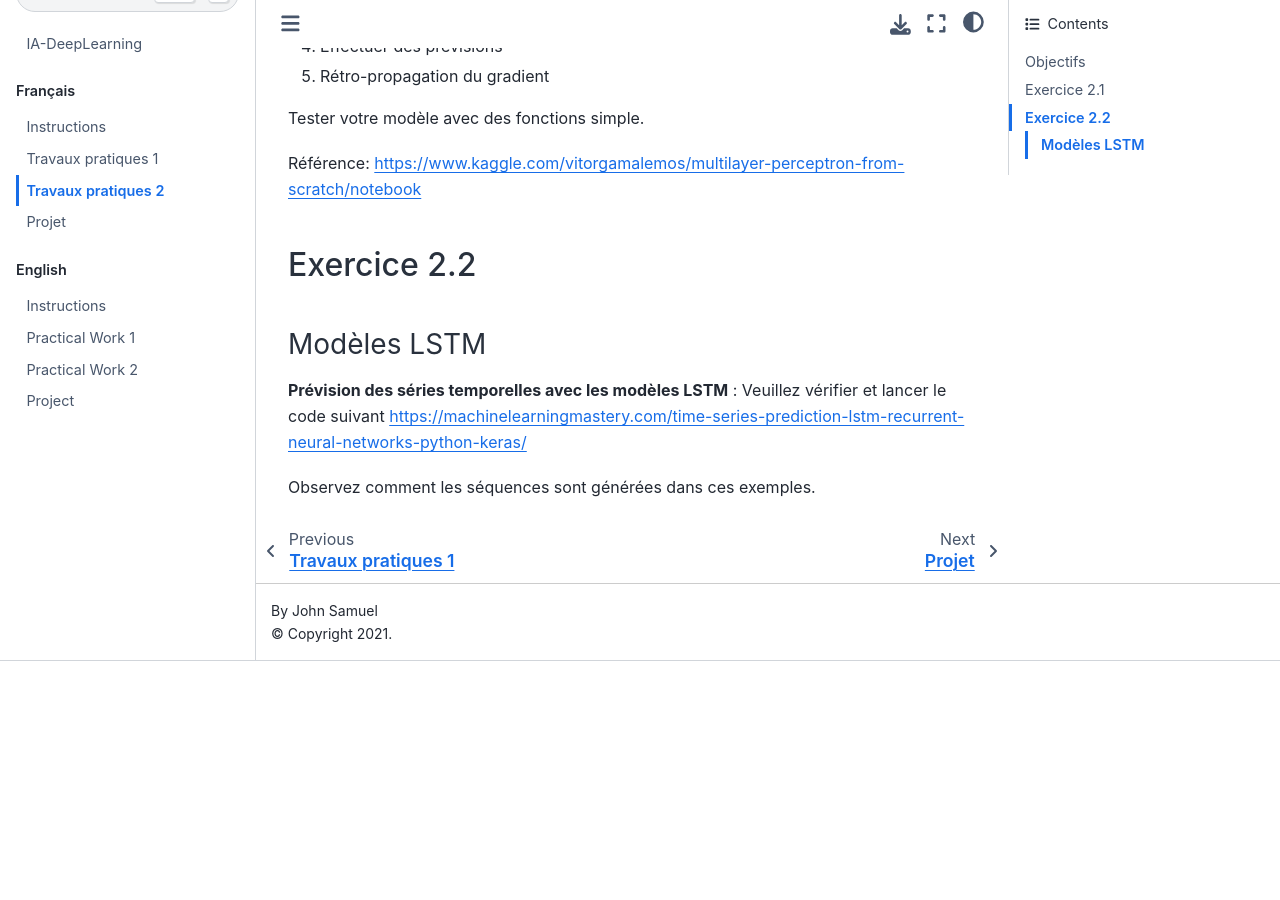
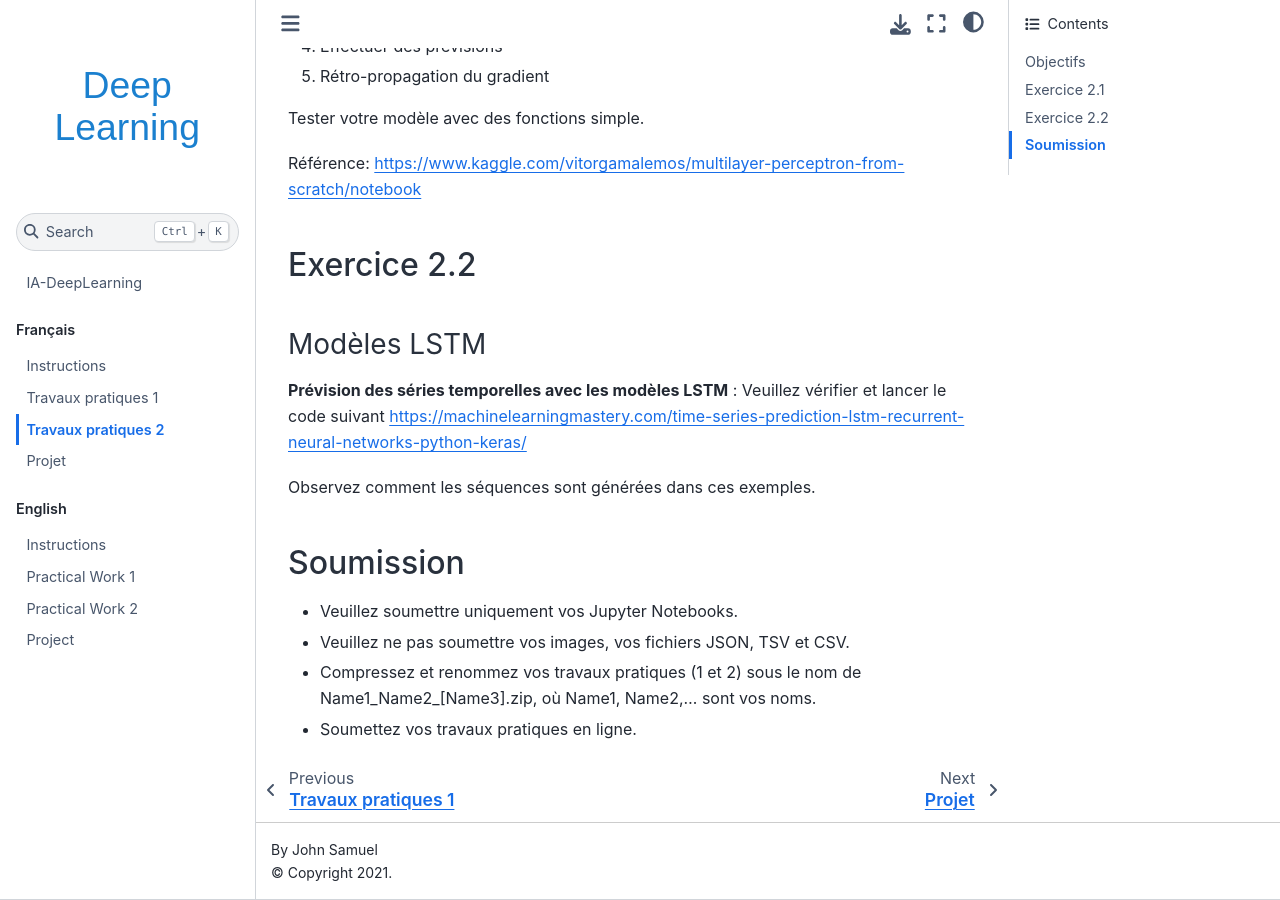
Before and after one commit to rodologie/IA-DeepLearning, a Jupyter Book: the page built from fr/TP2/TP2.md, in a window 1280 px wide and 900 px high, scrolled down 543 px. Built offline with Jupyter Book 1.0.4 settings and Sphinx 7.4.7 and the Sphinx Book theme 1.1.4, drawn with Linux system fonts in a browser that asks for light colours; before the commit the page ends 1204 px from its top, so only the background shows below that.

Commit message:
Update submission instructions

```diff
--- a/fr/TP2/TP2.md
+++ b/fr/TP2/TP2.md
@@ -27,3 +27,9 @@ Référence: [https://www.kaggle.com/vitorgamalemos/multilayer-perceptron-from-s
 <https://machinelearningmastery.com/time-series-prediction-lstm-recurrent-neural-networks-python-keras/>
 
 Observez comment les séquences sont générées dans ces exemples.
+
+## Soumission
+- Veuillez soumettre uniquement vos Jupyter Notebooks.
+- Veuillez ne pas soumettre vos images, vos fichiers JSON, TSV et CSV.
+- Compressez et renommez vos travaux pratiques (1 et 2) sous le nom de Name1_Name2_[Name3].zip, où Name1, Name2,... sont vos noms.
+- Soumettez vos travaux pratiques en ligne.
```
